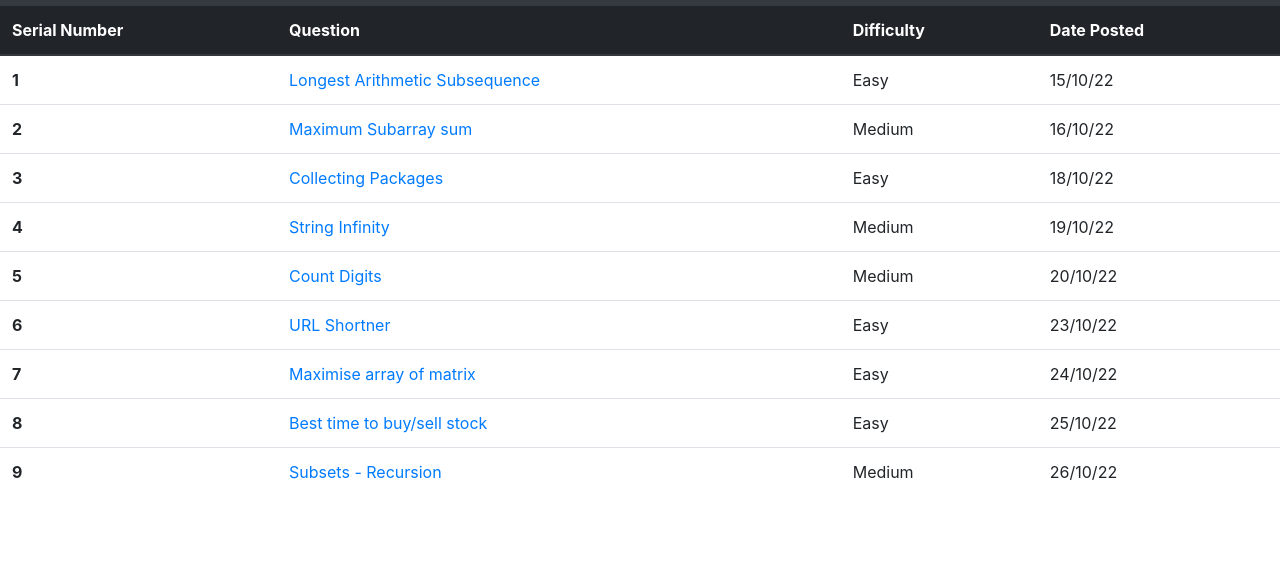
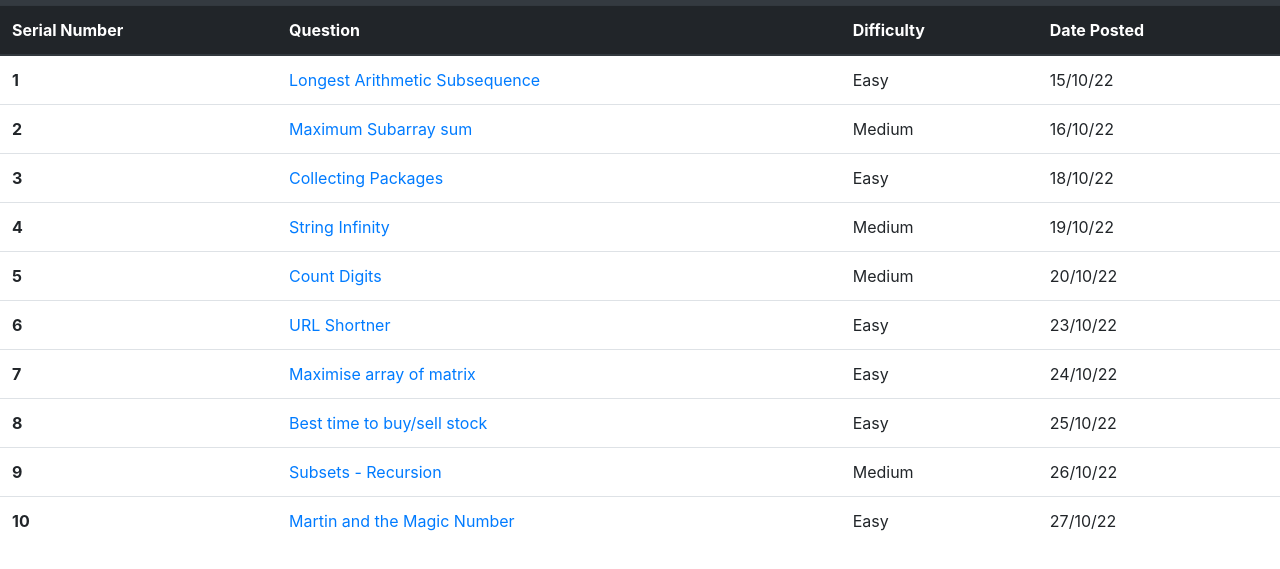
Before and after one commit to its-puneet/DSA-Webpage, a plain HTML site: page index.html in a window 1280 px wide. Shown: the part 161-730 px from the top of the page. Drawn offline with nearby package versions, Linux system fonts and the light colour scheme.

Commit message:
Update index.html

```diff
--- a/index.html
+++ b/index.html
@@ -104,6 +104,13 @@
         <td>26/10/22</td>
       </tr>
 
+      <tr>
+        <th scope="row">10</th>
+        <td><a href="https://hack.codingblocks.com/app/dcb/1543" target="_blank">Martin and the Magic Number</a> </td>
+        <td>Easy</td>
+        <td>27/10/22</td>
+      </tr>
+
 
 
     </tbody>
```
